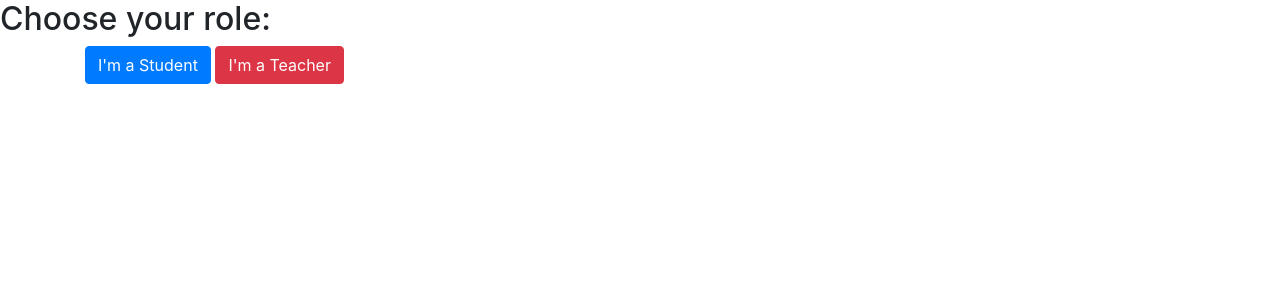
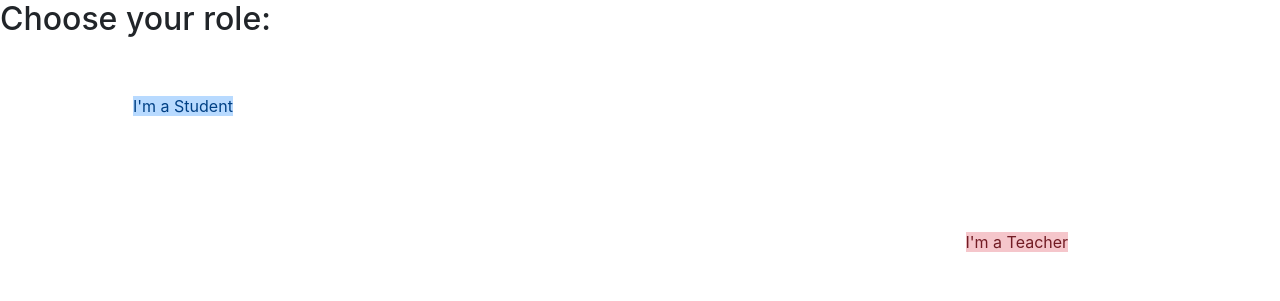
Before and after one commit to IM-sga/school_management_system_2020, a PHP site: page /pages/chooseRole.php in a window 1280 px wide. Shown: the part 94-395 px from the top of the page. Run offline with PHP 8.4, Linux system fonts and the light colour scheme.

Commit message:
list modified

```diff
--- a/pages/chooseRole.php
+++ b/pages/chooseRole.php
@@ -5,8 +5,18 @@
 	<div>
 		<h2>Choose your role:</h2>
 		<div class="container">
-			<a class="pull-left btn btn-primary" href="studentRegistration.php">I'm a Student</a>
-			<a class="pull-right btn btn-danger" href="teacherRegistration.php">I'm a Teacher</a>
+			<ul class="list-unstyled w-30 p-5 mr-auto">
+				<li>
+					<a class="pull-left list-group-item-primary" href="studentRegistration.php">I'm a Student</a>
+				</li>
+			</ul>
+			<ul class="list-unstyled w-25 p-5 pull ml-auto">
+				<li>
+					<a class="pull-right list-group-item-danger" href="teacherRegistration.php">I'm a Teacher</a>
+				</li>
+			</ul>
+
+
 		</div>
 	</div>
 
```
